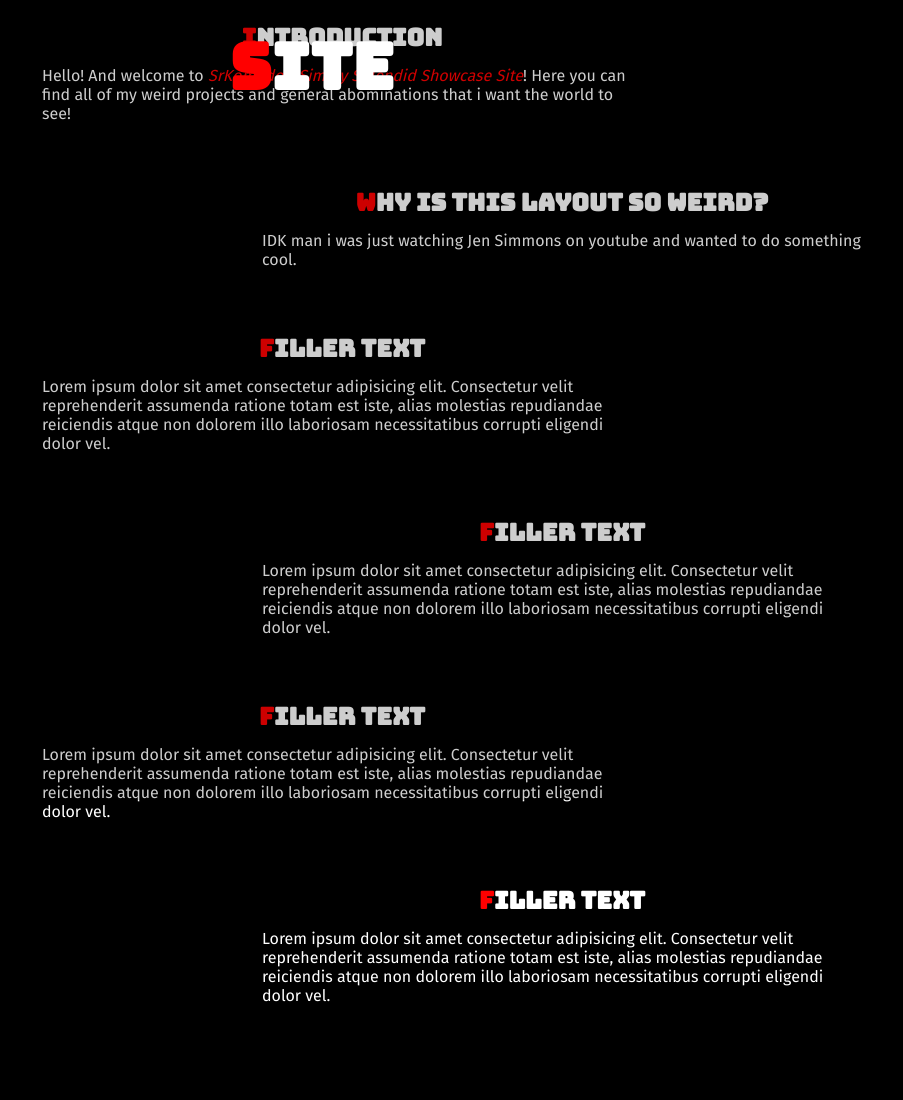
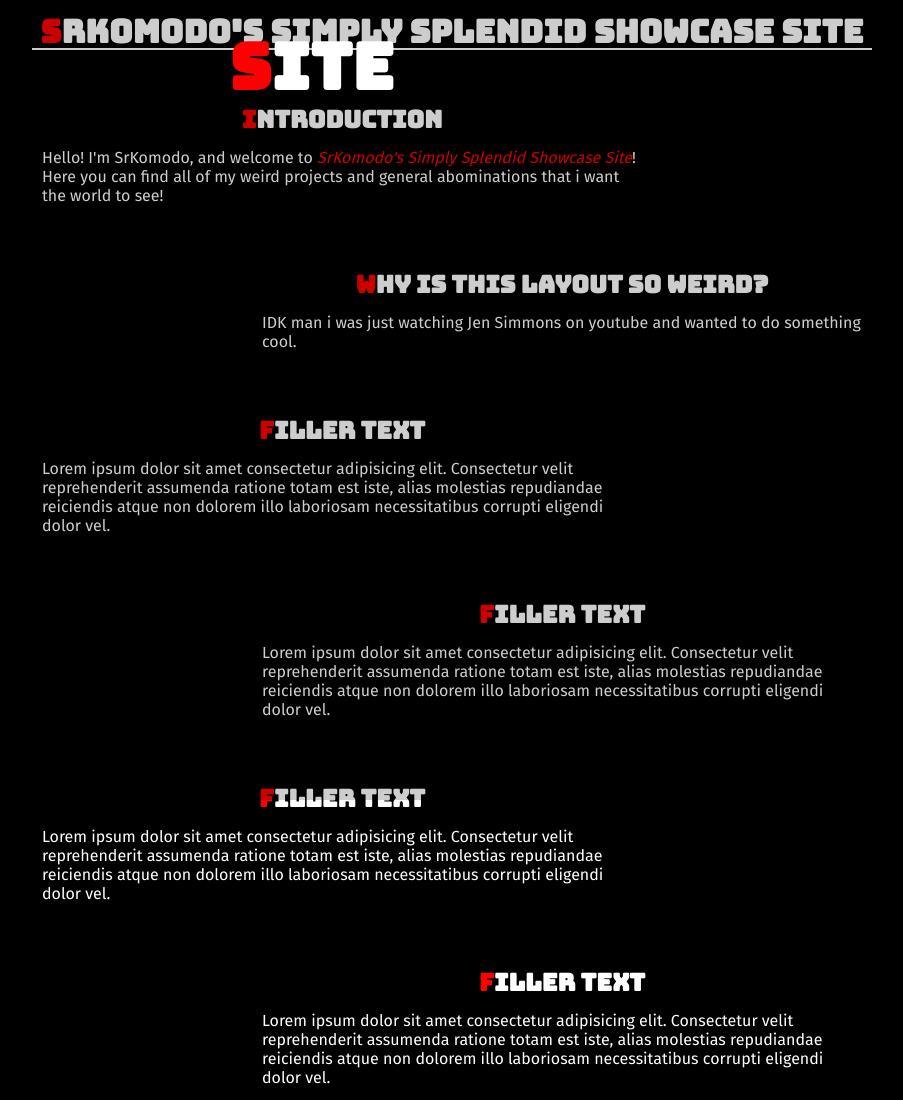
Before and after one commit to SrKomodo/srkomodos-simply-splendid-showcase-site, a website built with webpack: page src/index.html in a window 1280 px wide. Shown: the whole page, without its empty margins (188-1091 px from the left). Before the commit the page ends 1031 px from the top, so only its background shows below. Built offline with nearby package versions, Linux system fonts and the light colour scheme.

Commit message:
add titles

```diff
--- a/src/index.html
+++ b/src/index.html
@@ -1,11 +1,13 @@
 <!DOCTYPE html>
 <html lang="en">
+
 <head>
   <meta charset="UTF-8">
   <meta name="viewport" content="width=device-width, initial-scale=1.0">
   <meta http-equiv="X-UA-Compatible" content="ie=edge">
   <title>SrKomodo's Simply Splendid Showcase Site</title>
 </head>
+
 <body>
   <section id="title">
     <span>SrKomodo's</span>
@@ -15,10 +17,13 @@
     <span>Site</span>
   </section>
   <main>
+    <h1>SrKomodo's Simply Splendid Showcase Site</h1>
     <article>
       <h1>Introduction</h1>
       <p>
-        Hello! And welcome to <em>SrKomodo's Simply Splendid Showcase Site</em>! Here you can find all of my weird projects and general abominations that i want the world to see!
+        Hello! I'm SrKomodo, and welcome to
+        <em>SrKomodo's Simply Splendid Showcase Site</em>! Here you can find all of my weird projects and general abominations
+        that i want the world to see!
       </p>
     </article>
     <article>
@@ -57,4 +62,5 @@
     </article>
   </main>
 </body>
+
 </html>
--- a/src/index.scss
+++ b/src/index.scss
@@ -75,6 +75,16 @@
   grid-template-columns: 1fr 1fr minmax(min-content, 50ch) 1fr 1fr;
   grid-gap: 3rem 0;
 
+  & > h1 {
+    grid-column: -2 / 2;
+
+    @extend %title;
+    text-align: center;
+
+    margin: 0;
+    border-bottom: 2px solid white;
+  }
+
   article {
     display: flex;
     flex-direction: column;
@@ -96,11 +106,11 @@
       }
     }
 
-    &:nth-child(odd) {
+    &:nth-of-type(odd) {
       grid-column: 2 / 4;
     }
 
-    &:nth-child(even) {
+    &:nth-of-type(even) {
       grid-column: 3 / 5;
     }
   }
```
